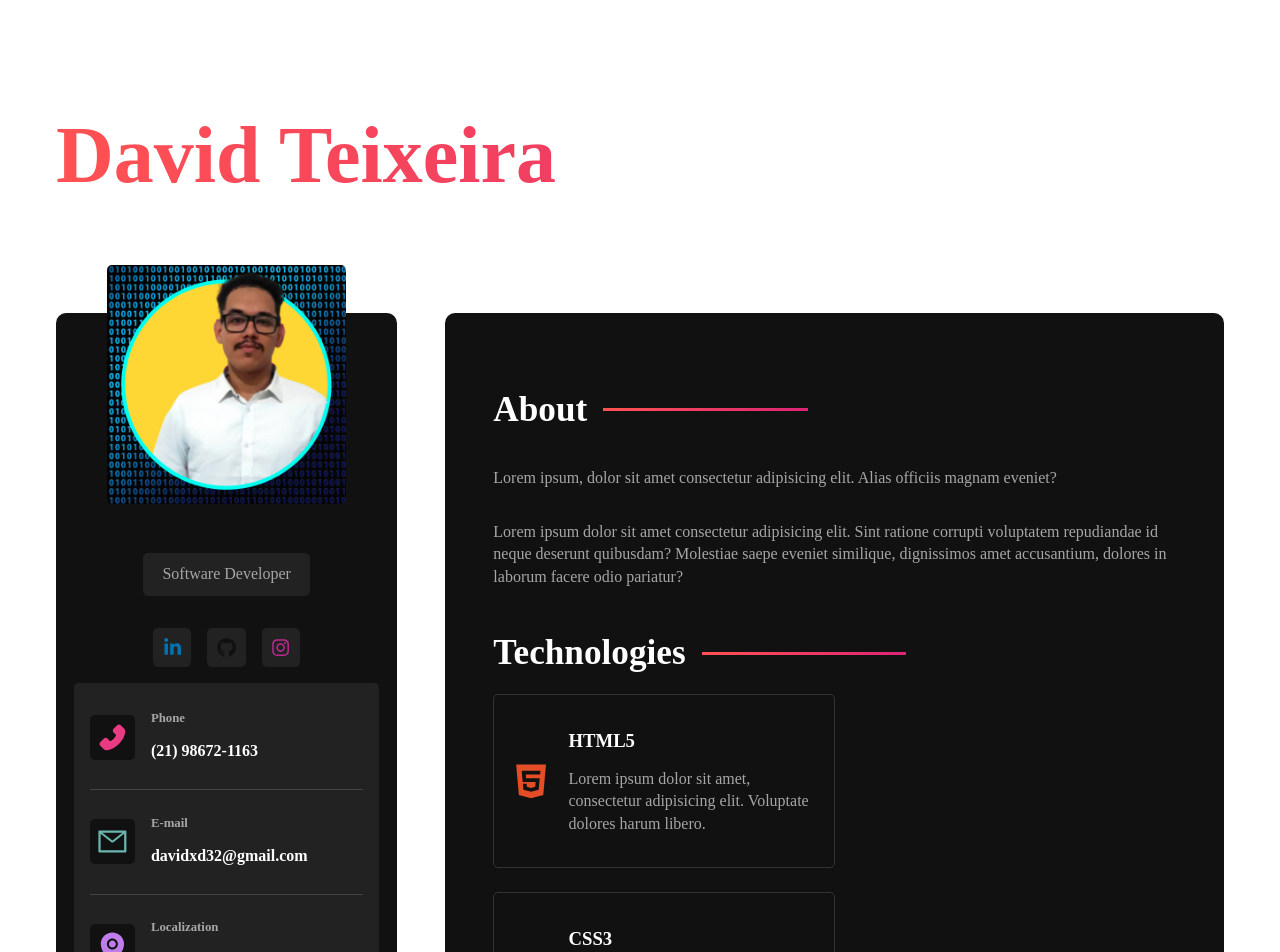
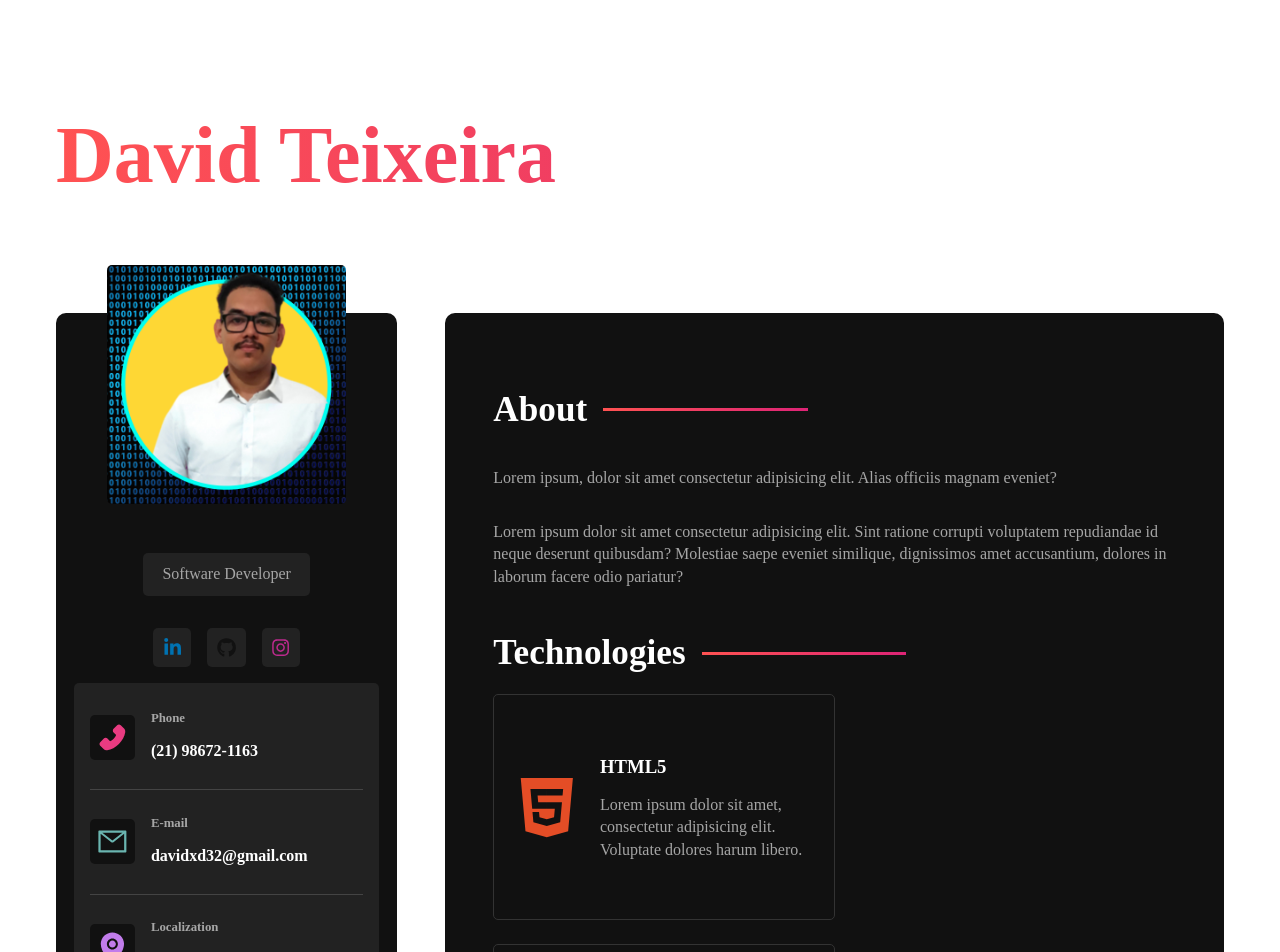
Before and after one commit to DavidSilva32/my-portfolio, a React (Vite) app: page / in a window 1280 px wide. Shown: the top 952 px of the page. Built offline with nearby package versions, Linux system fonts and the light colour scheme; the HTML template or start-up script is replaced by a standard one.

Commit message:
finished

```diff
--- a/src/styles/components/app.sass
+++ b/src/styles/components/app.sass
@@ -20,5 +20,8 @@
         -webkit-background-clip: text
         -webkit-text-fill-color: transparent
 
+        @include mixins.tablet
+            text-align: center
+
         @include mixins.mobile
             font-size: 3rem
--- a/src/styles/components/informationcontainer.sass
+++ b/src/styles/components/informationcontainer.sass
@@ -32,7 +32,7 @@
         svg
             background: variables.$bg-color
             padding: .4rem
-            width: 2rem
+            min-width: 2rem
             height: 2rem
             border-radius: variables.$card-border-radius
 
--- a/src/styles/components/sidebar.sass
+++ b/src/styles/components/sidebar.sass
@@ -11,6 +11,7 @@
     text-align: center
     position: relative
     padding: 3rem 0
+    min-width: 300px
 
     @include mixins.mobile
         min-width: 270px
@@ -21,6 +22,13 @@
         position: absolute
         top: -3rem
 
+        @include mixins.tablet
+            max-width: 250px
+            width: 40%
+
+        @include mixins.mobile
+            max-width: 200px
+
     .title
         color: variables.$text-color-secondary
         background: variables.$bg-color-secondary
--- a/src/styles/components/technologiescontainer.sass
+++ b/src/styles/components/technologiescontainer.sass
@@ -23,6 +23,7 @@
 
             @include mixins.tablet
                 flex-direction: column
+                text-align: center
 
             @include mixins.mobile
                 width: 80%
@@ -35,7 +36,11 @@
                     color: #000
 
             svg
-                font-size: 6rem
+                font-size: 12rem
+                min-width: 50px
+
+                @include mixins.tablet
+                    font-size: 5rem
 
             h3
                 color: variables.$text-color
--- a/src/styles/mixins.sass
+++ b/src/styles/mixins.sass
@@ -23,5 +23,5 @@
         @content
 
 @mixin tablet
-    @media ( max-width: 768px )
+    @media ( max-width: 880px )
         @content
```
